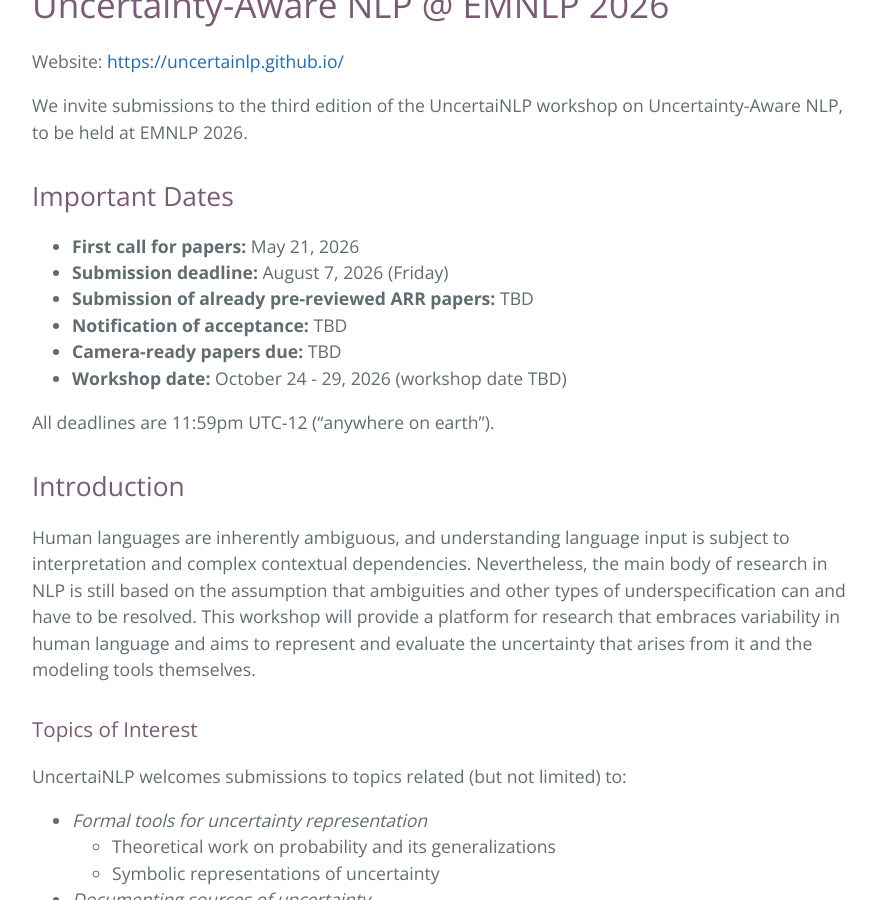
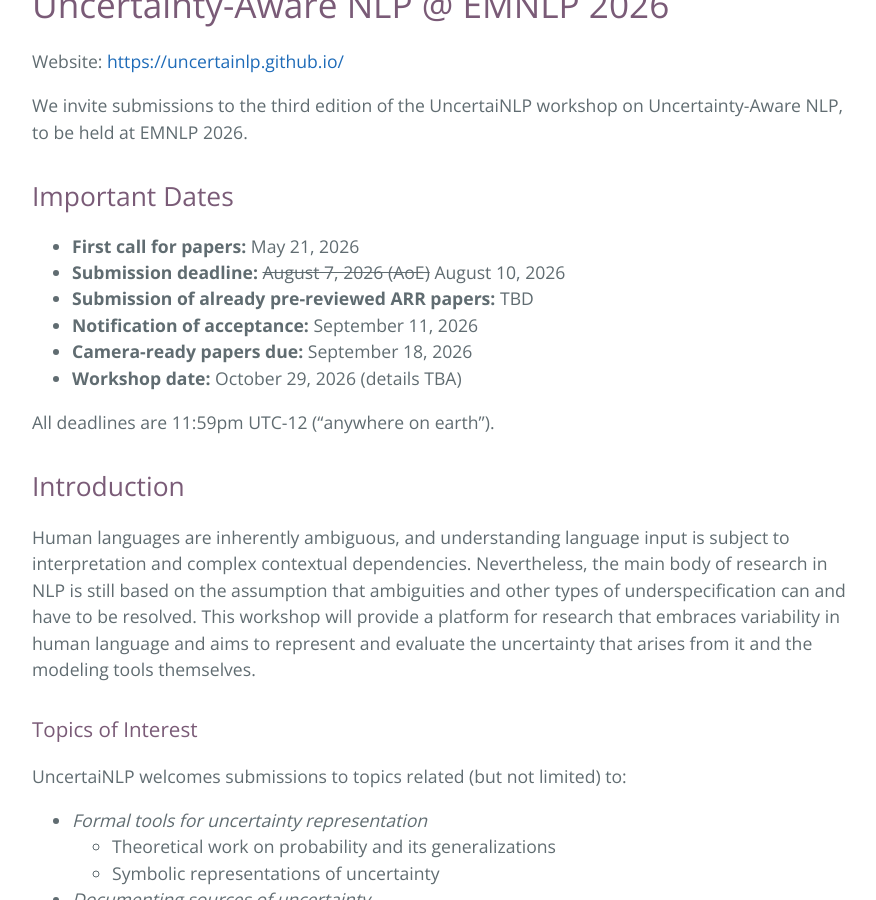
Before and after one commit to uncertainlp/uncertainlp.github.io, a Jekyll site: the page built from cfp.md, in a window 1280 px wide and 900 px high, scrolled down 947 px. Shown: the whole window, without its empty margins (192-1068 px from the left). Built offline with Jekyll 4.4.1, drawn with Linux system fonts in a browser that asks for light colours; our own code applies the rules of GitHub Pages for plain Markdown files.

Commit message:
deadline udpate

```diff
--- a/cfp.md
+++ b/cfp.md
@@ -9,11 +9,11 @@
 
 ## Important Dates
 - **First call for papers:** May 21, 2026
-- **Submission deadline:** August 7, 2026 (Friday)
+- **Submission deadline:** ~~August 7, 2026 (AoE)~~ August 10, 2026
 - **Submission of already pre-reviewed ARR papers:** TBD
-- **Notification of acceptance:** TBD
-- **Camera-ready papers due:** TBD
-- **Workshop date:** October 24 - 29, 2026 (workshop date TBD)
+- **Notification of acceptance:** September 11, 2026
+- **Camera-ready papers due:** September 18, 2026
+- **Workshop date:** October 29, 2026 (details TBA)
 
 All deadlines are 11:59pm UTC-12 ("anywhere on earth").
 
```
